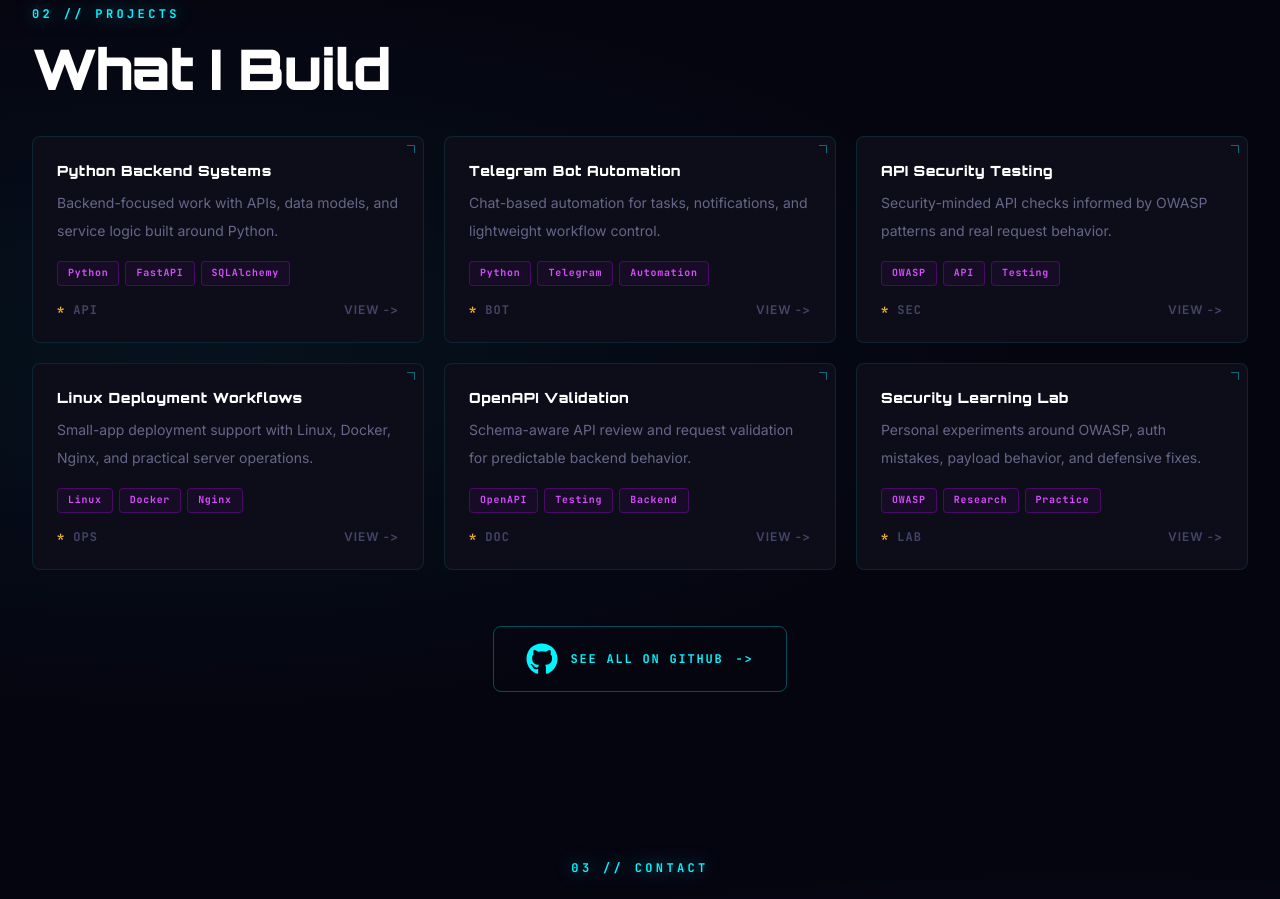
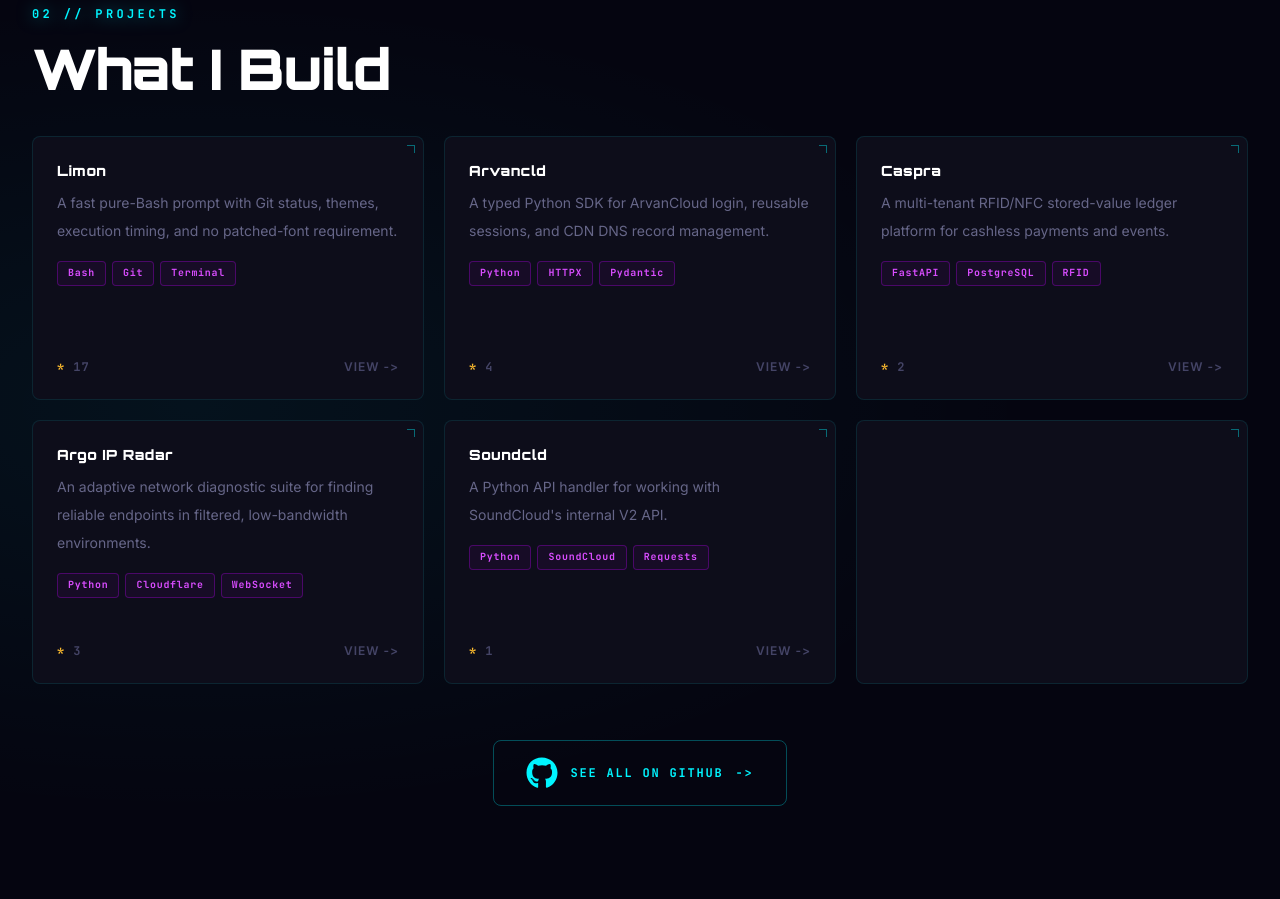
Before and after one commit to faridrasidov/portfolio-front, a Vue app: page / in a window 1280 px wide. Shown: the part 1840-2739 px from the top of the page. Built offline with nearby package versions, Linux system fonts and the light colour scheme.

Commit message:
edit: Enhance Cyber Project Card Styles, Introduce Placeholder Logic, and Update Project List

```diff
--- a/src/components/Home.vue
+++ b/src/components/Home.vue
@@ -113,8 +113,15 @@
         </div>
 
         <div class="cyber-project-grid">
-          <article v-for="project in projects" :key="project.title" class="cyber-project-card">
+          <article
+              v-for="project in projects"
+              :key="project.title"
+              class="cyber-project-card"
+              :class="{'cyber-project-card-empty': project.placeholder}"
+              :aria-hidden="project.placeholder || undefined"
+          >
             <span class="corner-accent"></span>
+            <template v-if="!project.placeholder">
               <h3>{{ project.title }}</h3>
               <p>{{ project.description }}</p>
               <div class="cyber-project-tags">
@@ -124,6 +131,7 @@
                 <span><b>*</b> {{ project.stars }}</span>
                 <a :href="project.href" target="_blank" rel="noreferrer">VIEW -&gt;</a>
               </div>
+            </template>
           </article>
         </div>
 
@@ -302,46 +310,43 @@ export default {
 
     const projects = [
       {
-        title: "Python Backend Systems",
-        description: "Backend-focused work with APIs, data models, and service logic built around Python.",
-        tags: ["Python", "FastAPI", "SQLAlchemy"],
-        stars: "API",
-        href: "https://github.com/faridrasidov?tab=repositories",
+        title: "Limon",
+        description: "A fast pure-Bash prompt with Git status, themes, execution timing, and no patched-font requirement.",
+        tags: ["Bash", "Git", "Terminal"],
+        stars: 17,
+        href: "https://github.com/faridrasidov/limon",
       },
       {
-        title: "Telegram Bot Automation",
-        description: "Chat-based automation for tasks, notifications, and lightweight workflow control.",
-        tags: ["Python", "Telegram", "Automation"],
-        stars: "BOT",
-        href: "https://github.com/faridrasidov?tab=repositories",
+        title: "Arvancld",
+        description: "A typed Python SDK for ArvanCloud login, reusable sessions, and CDN DNS record management.",
+        tags: ["Python", "HTTPX", "Pydantic"],
+        stars: 4,
+        href: "https://github.com/faridrasidov/arvancld",
       },
       {
-        title: "API Security Testing",
-        description: "Security-minded API checks informed by OWASP patterns and real request behavior.",
-        tags: ["OWASP", "API", "Testing"],
-        stars: "SEC",
-        href: "https://github.com/faridrasidov?tab=repositories",
+        title: "Caspra",
+        description: "A multi-tenant RFID/NFC stored-value ledger platform for cashless payments and events.",
+        tags: ["FastAPI", "PostgreSQL", "RFID"],
+        stars: 2,
+        href: "https://github.com/faridrasidov/caspra",
       },
       {
-        title: "Linux Deployment Workflows",
-        description: "Small-app deployment support with Linux, Docker, Nginx, and practical server operations.",
-        tags: ["Linux", "Docker", "Nginx"],
-        stars: "OPS",
-        href: "https://github.com/faridrasidov?tab=repositories",
+        title: "Argo IP Radar",
+        description: "An adaptive network diagnostic suite for finding reliable endpoints in filtered, low-bandwidth environments.",
+        tags: ["Python", "Cloudflare", "WebSocket"],
+        stars: 3,
+        href: "https://github.com/echo-corp/argo-ip-radar",
       },
       {
-        title: "OpenAPI Validation",
-        description: "Schema-aware API review and request validation for predictable backend behavior.",
-        tags: ["OpenAPI", "Testing", "Backend"],
-        stars: "DOC",
-        href: "https://github.com/faridrasidov?tab=repositories",
+        title: "Soundcld",
+        description: "A Python API handler for working with SoundCloud's internal V2 API.",
+        tags: ["Python", "SoundCloud", "Requests"],
+        stars: 1,
+        href: "https://github.com/faridrasidov/soundcld",
       },
       {
-        title: "Security Learning Lab",
-        description: "Personal experiments around OWASP, auth mistakes, payload behavior, and defensive fixes.",
-        tags: ["OWASP", "Research", "Practice"],
-        stars: "LAB",
-        href: "https://github.com/faridrasidov?tab=repositories",
+        title: "empty-project-slot",
+        placeholder: true,
       },
     ];
 
```
Also changed, not shown: src/assets/css/tailwind.css. Lines whose indentation alone changed are shown as unchanged.
